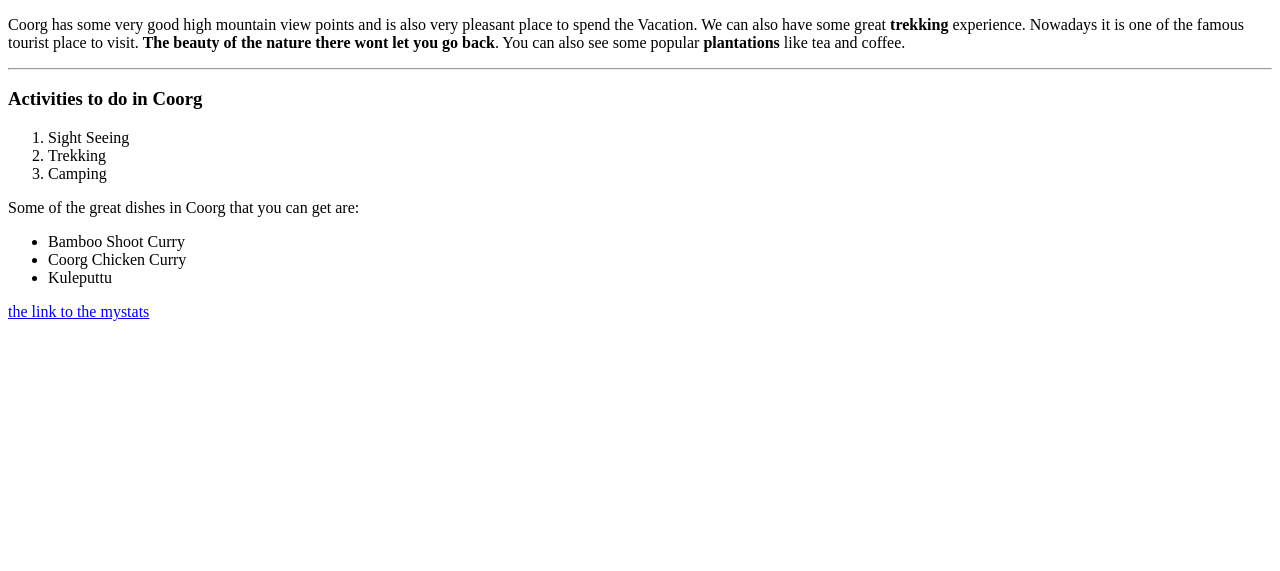
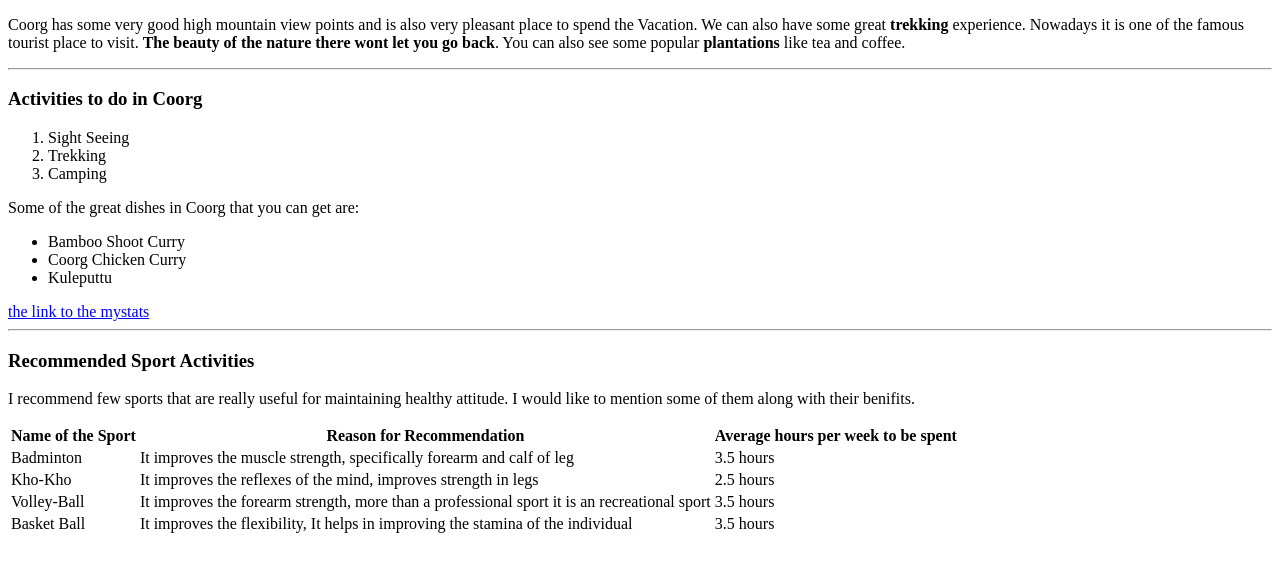
Before and after one commit to 44-563-WebApps-F23/44563-webapps-f23-assignment3-dmasamsetty, a plain HTML site: page index.html in a window 1280 px wide. Shown: the part 105-676 px from the top of the page. Drawn offline with Linux system fonts and the light colour scheme.

Commit message:
added table

```diff
--- a/index.html
+++ b/index.html
@@ -1,10 +1,12 @@
 <!DOCTYPE html>
 <html>
+
 <head>
     <title>
         My first html Page
     </title>
 </head>
+
 <body>
     <h1>
         Dimple Masamsetty Suresh
@@ -13,7 +15,7 @@
         Coorg
     </h3>
     <p>
-            Coorg has some very good high mountain view points and is also  very pleasant place to spend the Vacation.
+        Coorg has some very good high mountain view points and is also very pleasant place to spend the Vacation.
         We can also have some great <b>trekking</b> experience.
         Nowadays it is one of the famous tourist place to visit.
         <b>The beauty of the nature there wont let you go back</b>.
@@ -29,7 +31,7 @@
         <li> Camping </li>
     </ol>
     <p>
-            Some of the great dishes in  Coorg that you  can get  are:
+        Some of the great dishes in Coorg that you can get are:
     </p>
     <ul>
         <li> Bamboo Shoot Curry </li>
@@ -37,5 +39,42 @@
         <li> Kuleputtu </li>
     </ul>
     <a href="mystats.html">the link to the mystats</a>
+    <hr>
+    <h3>
+        Recommended Sport Activities
+    </h3>
+    <p>
+        I recommend few sports that are really useful for maintaining healthy attitude. I would like to mention some of
+        them along with their benifits.
+    </p>
+    <table>
+        <tr>
+            <th> Name of the Sport </th>
+            <th> Reason for Recommendation </th>
+            <th> Average hours per week to be spent </th>
+        </tr>
+        <tr>
+            <td> Badminton </td>
+            <td> It improves the muscle strength, specifically forearm and calf of leg </td>
+            <td> 3.5 hours </td>
+        </tr>
+        <tr>
+            <td> Kho-Kho </td>
+            <td> It improves the reflexes of the mind, improves strength in legs </td>
+            <td> 2.5 hours </td>
+        </tr>
+        <tr>
+            <td> Volley-Ball </td>
+            <td> It improves the forearm strength, more than a professional sport it is an recreational sport </td>
+            <td> 3.5 hours </td>
+        </tr>
+        <tr>
+            <td> Basket Ball </td>
+            <td> It improves the flexibility, It helps in improving the stamina of the individual </td>
+            <td> 3.5 hours </td>
+        </tr>
+    </table>
+
 </body>
+
 </html>
```
Lines whose indentation alone changed are shown as unchanged.
